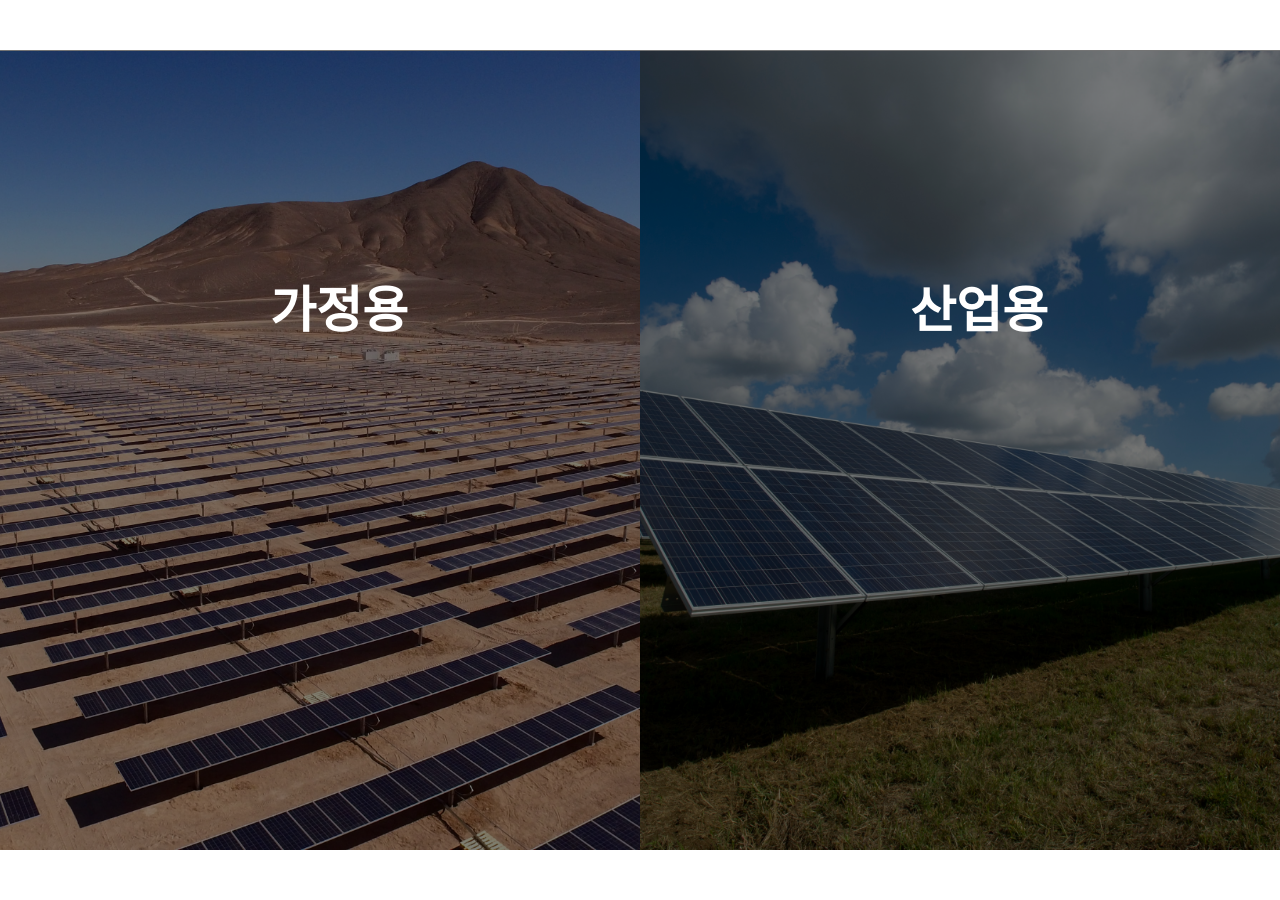
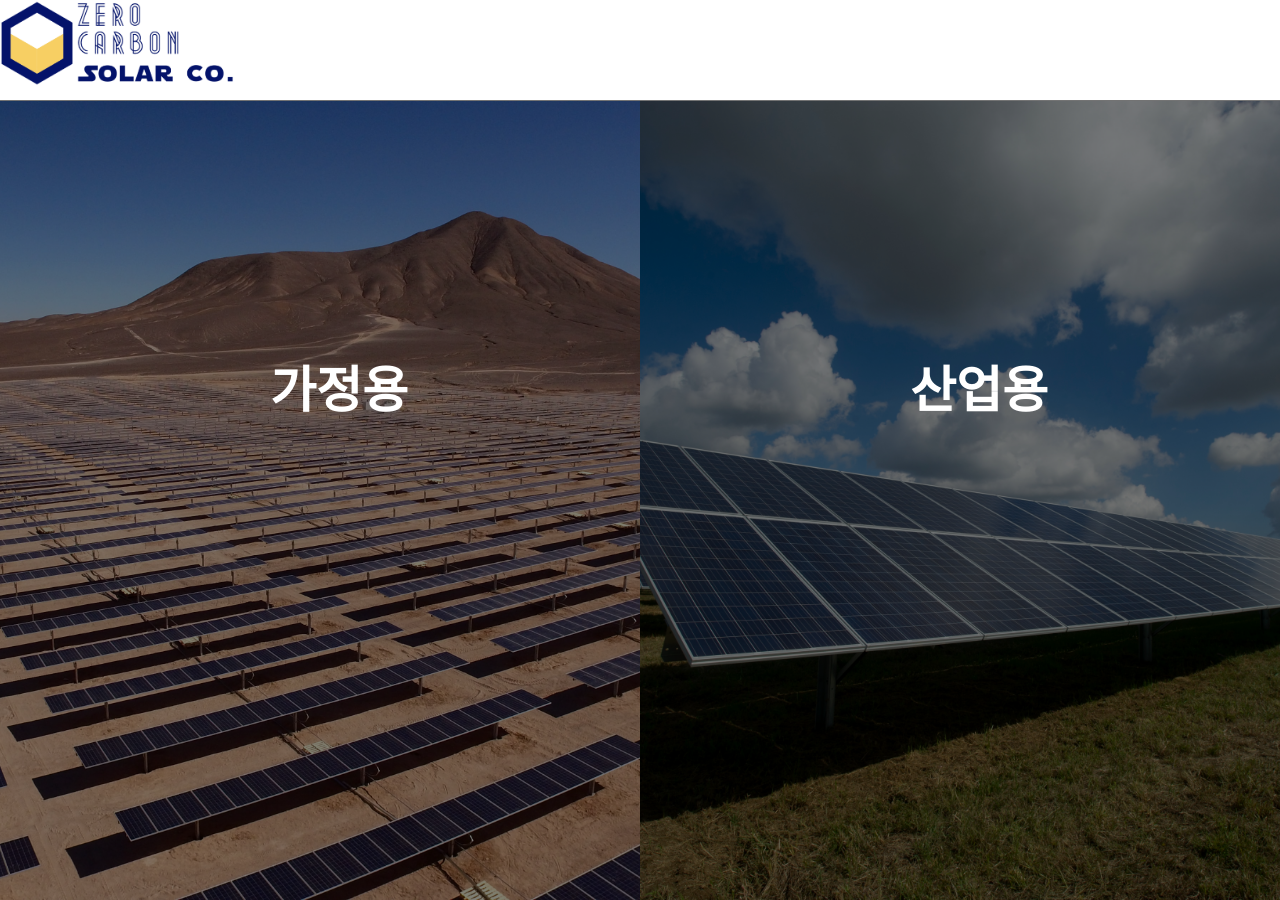
Before and after one commit to Ji-sunny/FinalProject, a Flask app: page / in a window 1280 px wide. Before the commit the page ends 850 px from the top, so only its background shows below. Run offline with Flask 2, Linux system fonts and the light colour scheme.

Commit message:
지선 logo 넣기 -0607

```diff
--- a/templates/index.html
+++ b/templates/index.html
@@ -56,7 +56,7 @@
             position: fixed;
             width: 100%;
             height: 50px;
-            text-align: center;
+            text-align: left;
             background-color: white;
         }
 
@@ -89,7 +89,7 @@
 <body>
 
     <div id="header">
-        <img>
+        <img src="/static/img/logo.png" style="height: 40px">
     </div>
     <br/><br/>
     <div id="all" style="height: 100%; width: 100%; display: flex;">
--- a/templates/view/select.html
+++ b/templates/view/select.html
@@ -25,33 +25,33 @@
         li a {color: #fff; text-decoration: none; outline: none; font-size:50px; }
         #household a .txt {
             position: absolute;
-			left: 25%; top:40%;
+			left: 25%; top:50%;
 			margin-left: -50px;
 			margin-top: -50px;
 			text-align: center;
             z-index:1000;}
         #industry a .txt {
             position: absolute;
-			left: 75%; top:40%;
+			left: 75%; top:50%;
 			margin-left: -50px;
 			margin-top: -50px;
 			text-align: center;
             z-index:1000;}
         #opac:hover, #opac2:hover{background-color:rgba(0, 0, 0, 0.1);}
-        .full-screen {padding-top: 50px}
+        .full-screen {padding-top: 100px}
         #header {
             border-bottom: 1px solid #e8e8e8;
             position: fixed;
             width: 100%;
-            height: 50px;
-            text-align: center;
+            height: 100px;
+            text-align: left;
             background-color: white;
         }
     </style>
 </head>
 <body>
     <div id="header">
-        <img>
+        <img src="/static/img/logo.png" style="height: 90px">
     </div>
     <div class="full-screen">
         <ul>
```
Also changed, not shown: static/img/logo.png (added), static/img/logo2.png (added).
